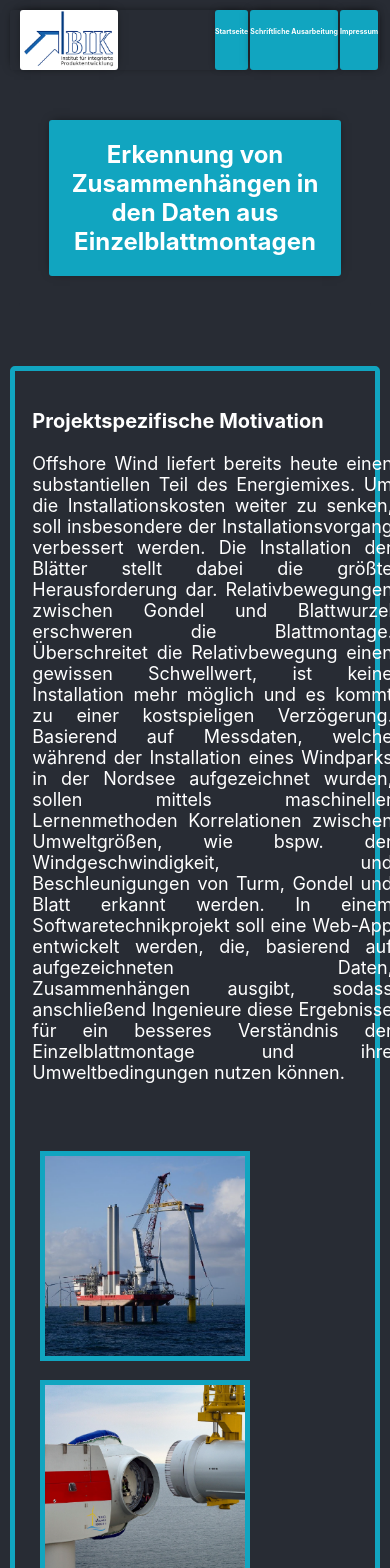
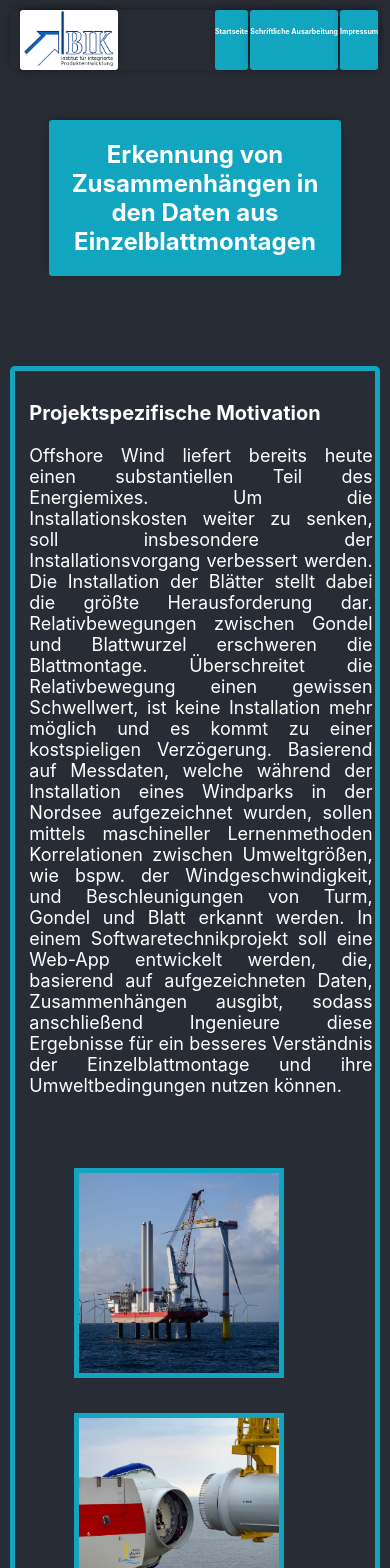
Before and after one commit to Web-App-zur-Einzelblattmontagen/offshoreSingleBladeInstallation, a React (Create React App) app in the folder webApplication/reactpart/: page / in a window 390 px wide. Shown: the top 1568 px of the page. Built offline with nearby package versions, Linux system fonts and the light colour scheme.

Commit message:
responsive

```diff
--- a/webApplication/reactpart/src/App.css
+++ b/webApplication/reactpart/src/App.css
@@ -2,6 +2,10 @@ body {
     background-color: #282c34;
 }
 
+p{
+    margin-left: 5px;
+    margin-right: 5px;
+}
 
 .header-nav {
     width: 95%;
@@ -159,11 +163,11 @@ div.header-row > span {
     }
 
     .col-2 {
-        width: 100%;
+        width: 98%;
     }
 
     .col-3 {
-        width: 100%;
+        width: 98%;
     }
 
     .header-nav > ul > li {
@@ -183,15 +187,15 @@ div.header-row > span {
 
 @media (max-width: 480px) {
     .col-1 {
-        width: 100%;
+        width: 98%;
     }
 
     .col-2 {
-        width: 100%;
+        width: 98%;
     }
 
     .col-3 {
-        width: 100%;
+        width: 98%;
     }
 
     .header-nav > ul > li {
@@ -216,7 +220,7 @@ div.header-row > span {
     font-weight: bold;
 }
 
-projektspezifischeMetivationText {
+.projektspezifischeMetivationText {
     border: 2px solid #11a5c0;
     border-radius: 3px;
 
@@ -231,35 +235,60 @@ projektspezifischeMetivationText {
 .col-3 > img {
     height: 284px;
     width: 284px;
-    margin-left: 15%;
-    margin-top: 15px;
+    margin-left: 50px;
+    margin-top: 30px;
     border: 5px solid #11a5c0;
 }
 
-@media (max-width: 1834px) {
+@media (max-width: 1862px) {
     .col-3 > img {
-        height: 260px;
-        width: 260px;
-        margin-left: 10%;
-        margin-top: 15px;
+        height: 250px;
+        width: 250px;
+        margin-left: 50px;
+        margin-top: 50px;
         border: 5px solid #11a5c0;
     }
+    [class*='col-'] {
+    float: left;
+    min-height: 1px;
+    padding: .7rem;
 }
-
-@media (max-width: 1805px) {
+}
+@media (max-width: 1370px) {
     .col-3 > img {
         height: 200px;
         width: 200px;
-        margin-left: 2%;
-        margin-top: 15px;
+        margin-left: 50px;
+        margin-top: 70px;
         border: 5px solid #11a5c0;
     }
+    [class*='col-'] {
+    float: left;
+    min-height: 1px;
+    padding: .7rem;
 }
+}
+@media (max-width: 1188px) {
+    .col-3 > img {
+        height: 200px;
+        width: 200px;
+        margin-left: 50px;
+        margin-top: 35px;
+        border: 5px solid #11a5c0;
+        display: block;
+    }
+    [class*='col-'] {
+    float: left;
+    min-height: 1px;
+    padding: .6rem;
+}
+}
+
 
 .col-3 > img.biggerPicture {
     width: 284px;
     height: 409px;
-    margin-left: 15%;
+    margin-left: 50px;
     margin-top: 12px;
     border: 5px solid #11a5c0;
 }
```
Also changed, not shown: 7 other files (tests, documents, lock files or other folders).
